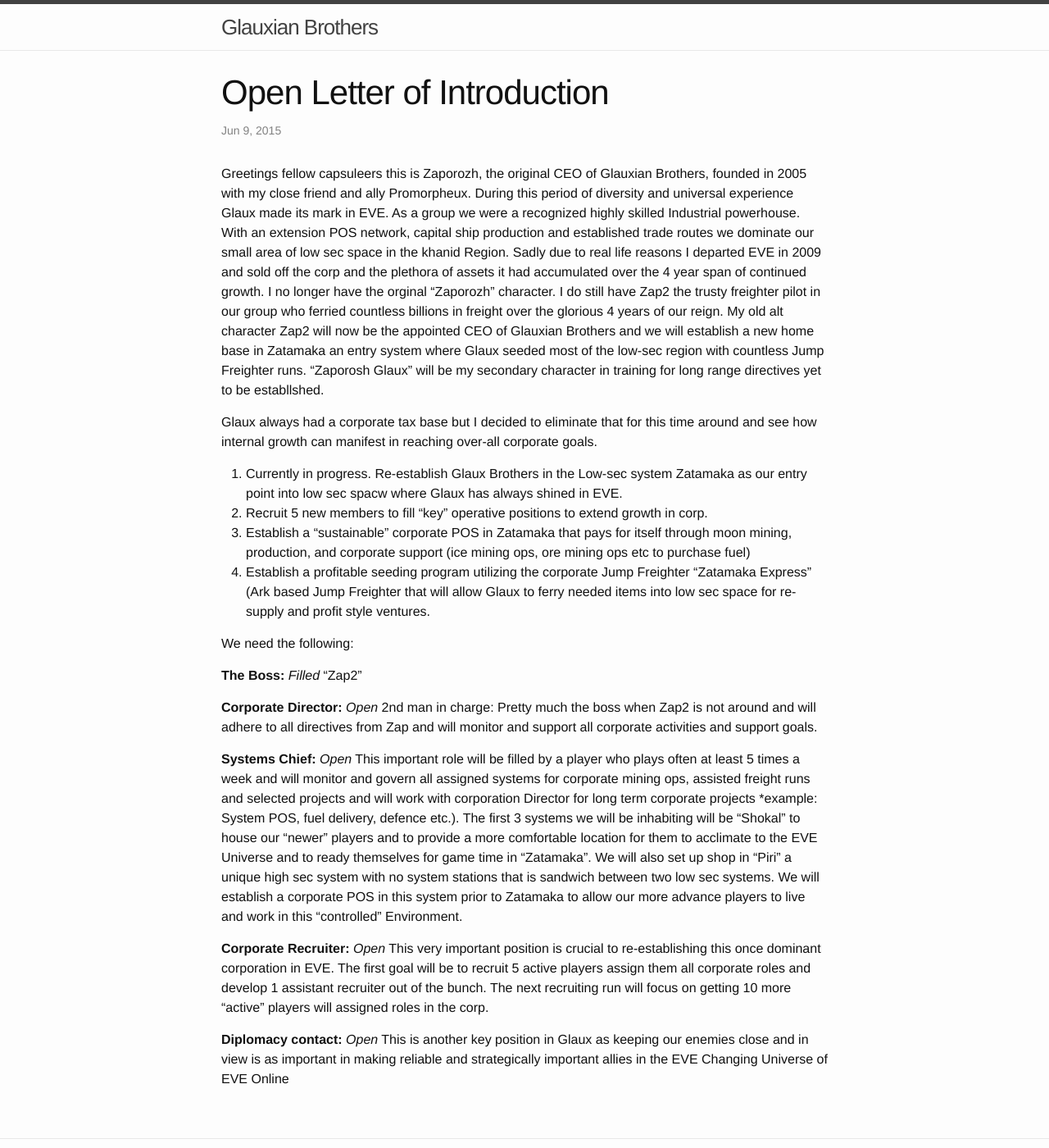
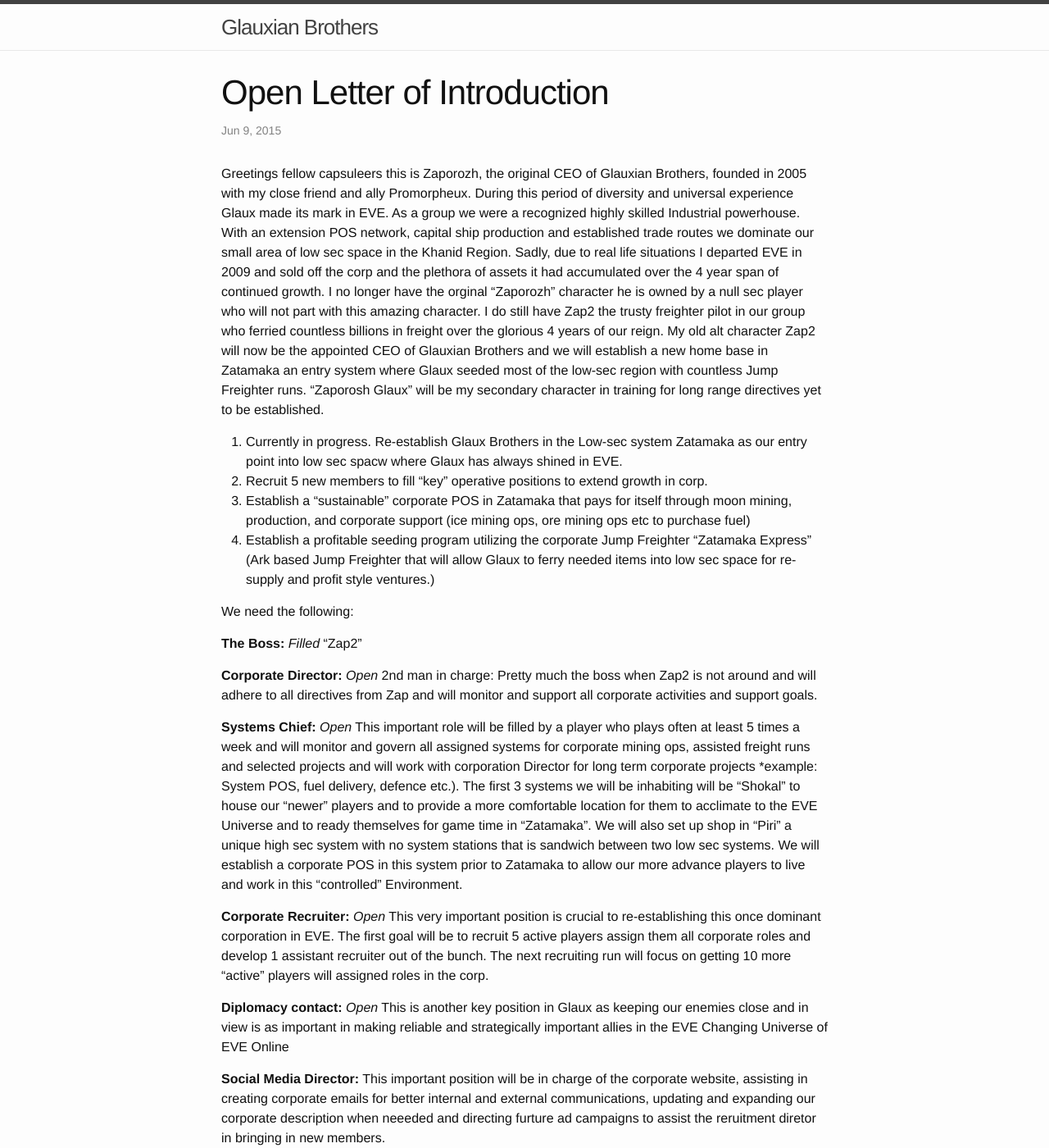
Before and after one commit to glauxian/glauxian.github.io, a Jekyll site: the page built from _posts/2015-06-09-open-letter-of-introduction.markdown, in a window 1280 px wide and 1400 px high. Shown: the whole window at 82% size. Built offline with Jekyll 4.4.1, drawn with Linux system fonts in a browser that asks for light colours.

Commit message:
Update letter of introduction

```diff
--- a/_posts/2015-06-09-open-letter-of-introduction.markdown
+++ b/_posts/2015-06-09-open-letter-of-introduction.markdown
@@ -10,21 +10,18 @@ Promorpheux.  During this period of diversity and universal experience
 Glaux made its mark in EVE.  As a group we were a recognized highly
 skilled Industrial powerhouse.  With an extension POS network, capital
 ship production and established trade routes we dominate our small area
-of low sec space in the khanid Region.  Sadly due to real life reasons I
+of low sec space in the Khanid Region.  Sadly, due to real life situations I
 departed EVE in 2009 and sold off the corp and the plethora of assets it
 had accumulated over the 4 year span of continued growth.  I no longer
-have the orginal "Zaporozh" character. I do still have Zap2 the
+have the orginal "Zaporozh" character he is owned by a null sec player who
+will not part with this amazing character. I do still have Zap2 the
 trusty freighter pilot in our group who ferried countless billions in
 freight over the glorious 4 years of our reign.  My old alt character
 Zap2 will now be the appointed CEO of Glauxian Brothers and we will
 establish a new home base in Zatamaka an entry system where Glaux seeded
 most of the low-sec region with countless Jump Freighter runs.
 "Zaporosh Glaux" will be my secondary character in training for long
-range directives yet to be establlshed.
-
-Glaux always had a corporate tax base but I decided to eliminate that
-for this time around and see how internal growth can manifest in
-reaching over-all corporate goals.
+range directives yet to be established.
 
 1. Currently in progress. Re-establish Glaux Brothers in the
    Low-sec system Zatamaka as our entry point into low sec spacw where
@@ -37,7 +34,7 @@ reaching over-all corporate goals.
 1. Establish a profitable seeding program utilizing the corporate
    Jump Freighter "Zatamaka Express" (Ark based Jump Freighter that will
    allow Glaux to ferry needed items into low sec space for re-supply and
-   profit style ventures.
+   profit style ventures.)
 
 We need the following:
 
@@ -72,3 +69,9 @@ the corp.
 keeping our enemies close and in view is as important in making reliable
 and strategically important allies in the EVE Changing Universe of EVE
 Online
+
+**Social Media Director:** This important position will be in charge of
+the corporate website, assisting in creating corporate emails for better
+internal and external communications, updating and expanding our corporate
+description when neeeded and directing furture ad campaigns to assist the
+reruitment diretor in bringing in new members.
```
